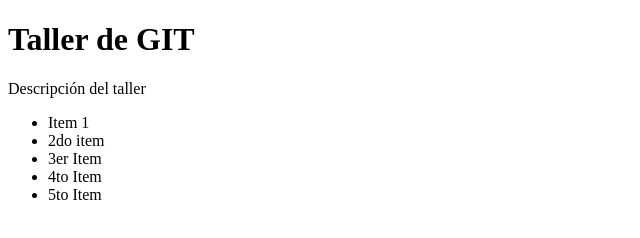
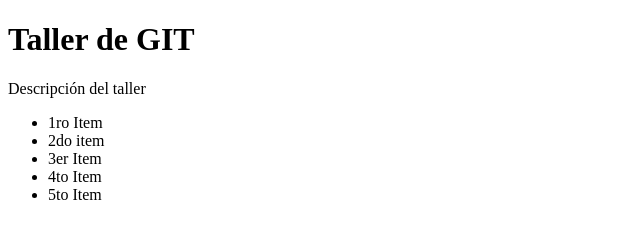
Before and after one commit to isrortega/tallergit, a plain HTML site: page index.html in a window 1280 px wide. Shown: the full height of the page, 0-640 px from the left. Drawn offline with Linux system fonts and the light colour scheme.

Commit message:
Corregí el primer item

```diff
--- a/index.html
+++ b/index.html
@@ -10,7 +10,7 @@
     <h1>Taller de GIT</h1>
     <p>Descripción del taller</p>
     <ul>
-        <li>Item 1</li>
+        <li>1ro Item</li>
         <li>2do item</l>
         <li>3er Item</li>
         <li>4to Item</li>
```
